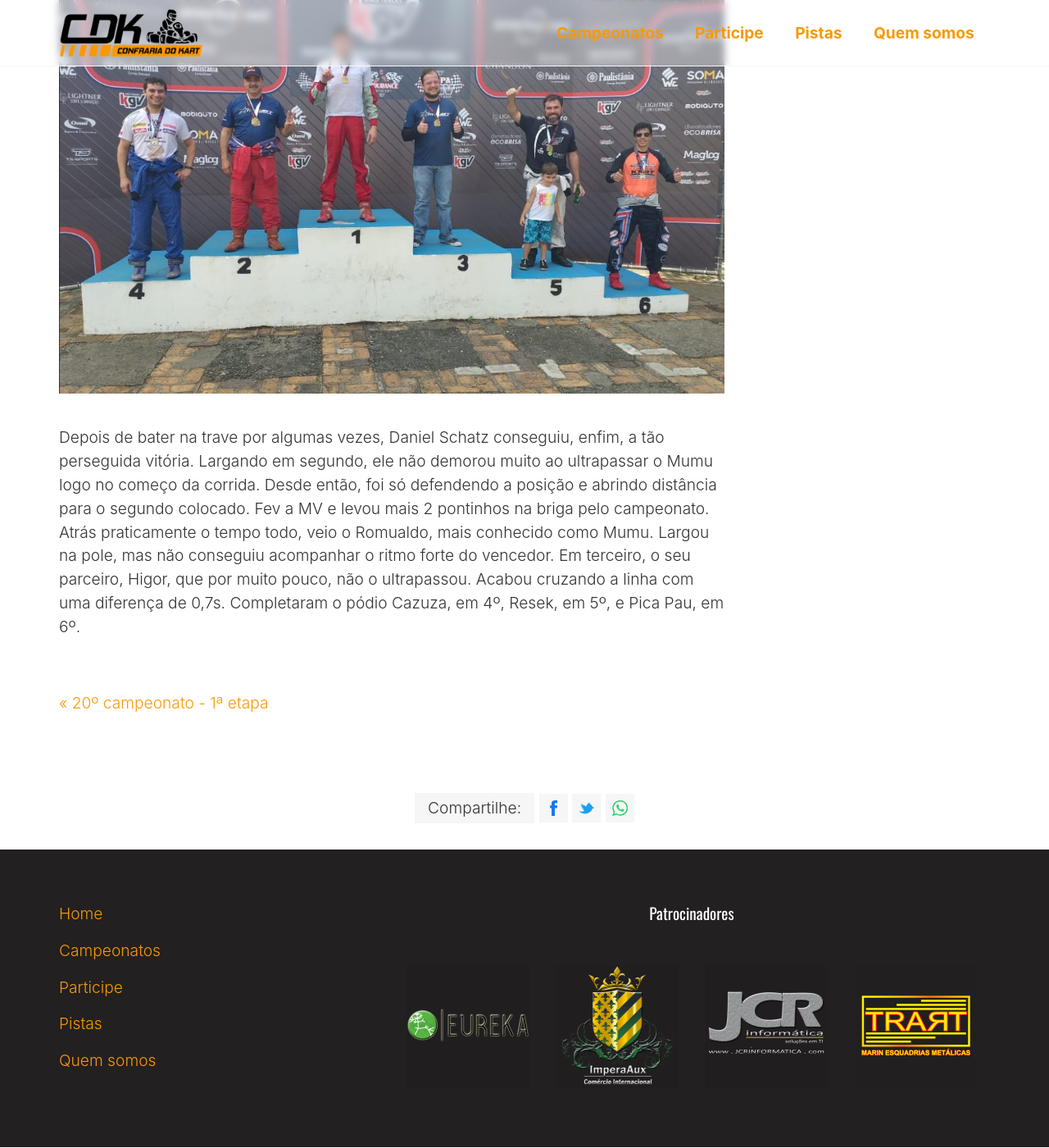
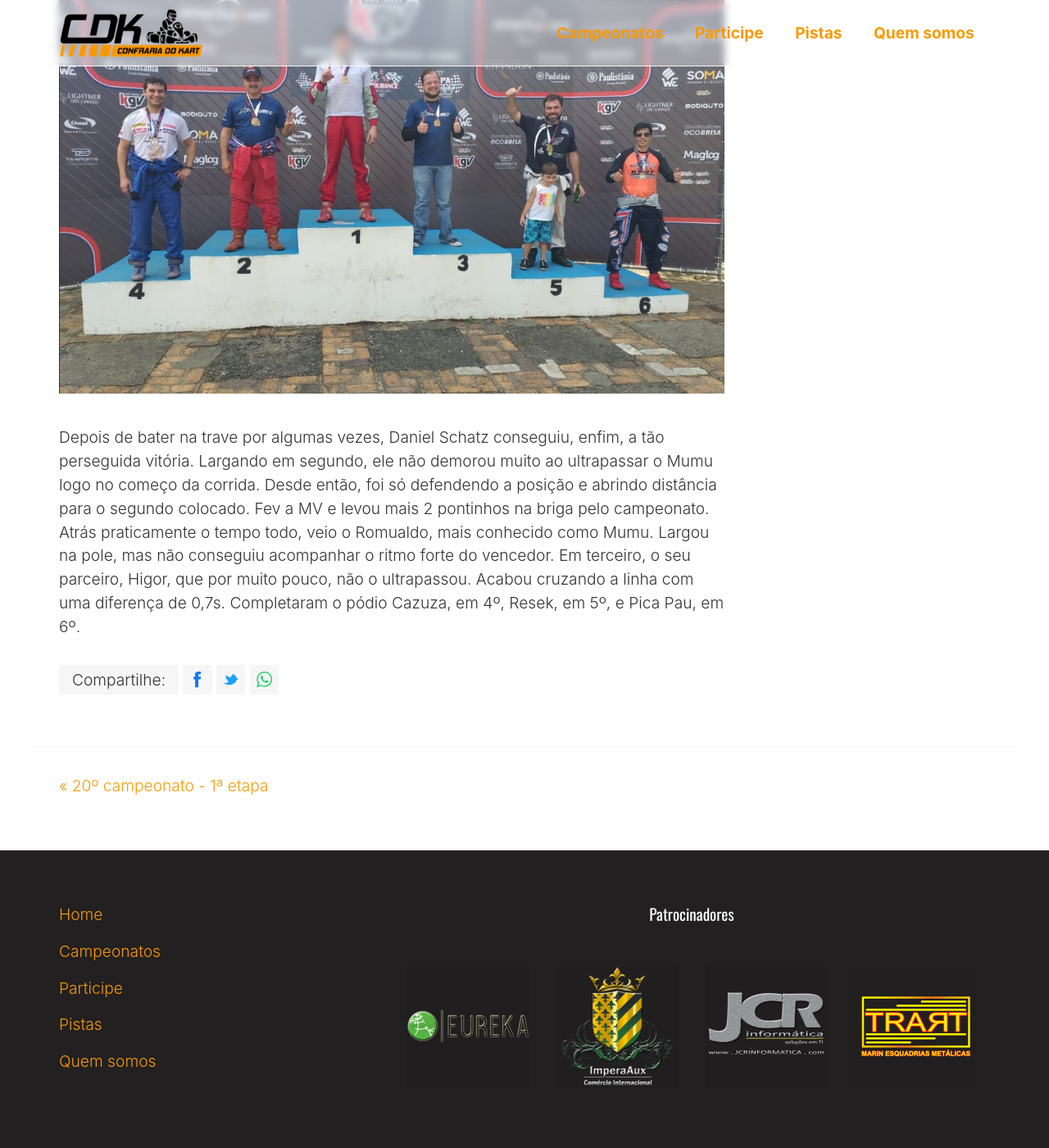
Before and after one commit to ConfrariaDoKart/confrariadokart.github.io, a Jekyll site: the page built from _posts/2020-02-09-20o-campeonato-2a-etapa.markdown, in a window 1280 px wide and 1400 px high, scrolled down 4419 px. Shown: the whole window at 82% size. Built offline with Jekyll 4.4.1, drawn with Linux system fonts in a browser that asks for light colours.

Commit message:
sidebar em um arquivo separado e outros ajustes

```diff
--- /dev/null
+++ b/_includes/sidebar/campeonato.html
@@ -0,0 +1,34 @@
+<h4>
+    {{ campeonato.title }}
+    ({{ campeonato.ano }})
+</h4>
+
+{{ campeonato.excerpt }}
+
+<h3>Etapas:</h3>
+
+{% for etapa in campeonato.etapas %}
+<article class="post-content__aside-item">
+    <div class="icon">
+        {% include svg/checkpoint.svg %}
+    </div>
+    <div class="post-content__aside-item__content">
+        <small>{% include locale-date.html date = etapa.date %}</small>
+        <br>
+        {{ etapa.pista }}
+    </div>
+</article>
+{% endfor %}
+
+<h3>Leia mais</h3>
+
+{% for p in site.posts %}{% if p.campeonato == campeonato.title and p.url != page.url %}
+<article class="post-content__asite-item">
+    <h4 class="post-content__aside-title">
+        <a href="{{ site.baseurl }}{{ p.url }}">{{ p.title }}</a>
+    </h4>
+    <div class="post-content__aside-excerpt">
+        {{ p.excerpt | truncatewords: 30, '...' }}
+    </div>
+</article>
+{% endif %}{% endfor %}
--- a/_layouts/post.html
+++ b/_layouts/post.html
@@ -10,7 +10,7 @@
 {% endfor %}
 {% endif %}
 
-<article class="post-container" itemscope itemtype="http://schema.org/BlogPosting">
+<section class="post-container" itemscope itemtype="http://schema.org/BlogPosting">
   <header class="post-header">
     {%- if page.image != '' -%}
     <img src="{{ page.image }}" alt="{{ page.title }}" width="100%">
@@ -38,70 +38,37 @@
   </header>
 
   <div class="post-content--grid" itemprop="articleBody">
-    <section>
+    <article>
       {{ content }}
-    </section>
+
+      {% include share.html position='post' %}
+    </article>
 
     <aside class="post-content__aside">
       {% if campeonato %}
-      <h4>
-        {{ campeonato.title }}
-        ({{ campeonato.ano }})
-      </h4>
-
-      {{ campeonato.excerpt }}
-
-      <h3>Etapas:</h3>
-
-      {% for etapa in campeonato.etapas %}
-      <article class="post-content__aside-item">
-        <div class="icon">
-          {% include svg/checkpoint.svg %}
-        </div>
-        <div class="post-content__aside-item__content">
-          <small>{% include locale-date.html date = etapa.date %}</small>
-          <br>
-          {{ etapa.pista }}
-        </div>
-      </article>
-      {% endfor %}
-
-      <h3>Leia mais</h3>
-
-      {% for p in site.posts %}{% if p.campeonato == campeonato.title and p.url != page.url %}
-      <article class="post-content__asite-item">
-        <h4 class="post-content__aside-title">
-          <a href="{{ site.baseurl }}{{ p.url }}">{{ p.title }}</a>
-        </h4>
-        <div class="post-content__aside-excerpt">
-          {{ p.excerpt | truncatewords: 30, '...' }}
-        </div>
-      </article>
-      {% endif %}{% endfor %}
-
+      {% include sidebar/campeonato.html %}
+      {% else %}
+      {% include sidebar/post.html %}
       {% endif %}
     </aside>
   </div>
 
-  <nav class="post-navigation wrapper large horizontal">
-    <div class="prev">
+  <nav class="post-navigation">
+    <span class="prev">
       {% if page.previous.url %}
       <a href="{{ page.previous.url | prepend: site.baseurl }}">&laquo; {% if page.previous.titulo %}{{
         page.previous.titulo }}{% else %}{{page.previous.title}}{% endif %}</a>
       {% endif %}
-    </div>
-    <div class="next">
+    </span>
+    <span class="post-navigation__separator"></span>
+    <span class="next">
       {% if page.next.url %}
       <a href="{{ page.next.url | prepend: site.baseurl }}">{% if page.next.titulo %}{{ page.next.titulo }}{% else
         %}{{page.next.title}}{% endif %} &raquo;</a>
       {% endif %}
-    </div>
+    </span>
   </nav>
 
-</article>
-
-<div class="wrapper">
-  {% include share.html position='comentários' %}
-</div>
+</section>
 
 {%- include disqus.html -%}
--- a/_sass/_post.scss
+++ b/_sass/_post.scss
@@ -116,3 +116,14 @@
         }
     }
 }
+
+.post-navigation {
+    @extend .wrapper, .horizontal;
+    margin-top: var(--spacing);
+    padding-top: var(--spacing);
+    border-top: 1px solid $grey-color-light;
+
+    &__separator {
+        width: var(--spacing);
+    }
+}
```
Also changed, not shown: _includes/sidebar/post.html (added).
